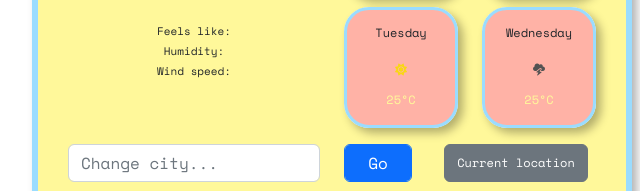
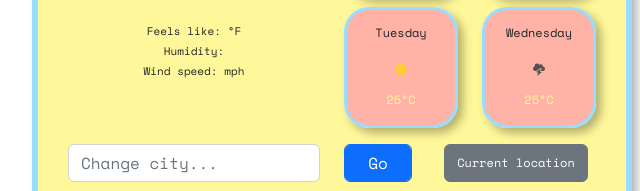
Before and after one commit to codebambina/weather-app, a plain HTML site: page index.html in a window 1280 px wide. Both pictures are taken after a click on the element "°F". Shown: the part 247-438 px from the top of the page, 308-948 px from the left. Drawn offline with nearby package versions, Linux system fonts and the light colour scheme; no server answers.

Commit message:
fixing bug to change wind speed and "feels like" units to m/s and mph

```diff
--- a/index.html
+++ b/index.html
@@ -84,9 +84,9 @@
 
       <img id="mainIcon" src ="" />
  <ul>
-    <li>Feels like: <span id="feelsLike"></span></li>
+    <li>Feels like: <span id="feelsLike"></span><span id="unitsDegrees">°C</span></span></li>
     <li>Humidity: <span id="humidity"></span></li>
-  <li>Wind speed: <span id="wind"></span></li>
+  <li>Wind speed: <span id="wind"></span><span id="unitsSpeed">km/h</span></li>
 
   </ul>
 </div>
--- a/script.js
+++ b/script.js
@@ -27,13 +27,13 @@ function getTemperature(response) {
   document.querySelector("h1").innerHTML = response.data.name;
   document.querySelector("#feelsLike").innerHTML = `${Math.round(
     response.data.main.feels_like
-  )}°C`;
+  )}`;
   document.querySelector(
     "#humidity"
   ).innerHTML = `${response.data.main.humidity}%`;
   document.querySelector("#wind").innerHTML = `${Math.round(
     response.data.wind.speed
-  )} km/h`;
+  )}`;
   document.querySelector("#description").innerHTML =
     response.data.weather[0].description;
   let iconNum = response.data.weather[0].icon;
@@ -77,6 +77,8 @@ function currentLocation() {
 function convertToF() {
   document.getElementById("fahrenheit").style.color = "#9adcff ";
   document.getElementById("celsius").style.color = "#ff8aae";
+  document.querySelector("#unitsDegrees").innerHTML = "°F";
+  document.querySelector("#unitsSpeed").innerHTML = "mph";
   let units = "imperial";
   let cityF = document.querySelector("h1").innerHTML;
   let apiKey = "4eb5bd3fa558dedffa809dd06956430e";
@@ -87,6 +89,9 @@ function convertToF() {
 function convertToC() {
   document.getElementById("celsius").style.color = "#9adcff";
   document.getElementById("fahrenheit").style.color = "#ff8aae";
+  document.querySelector("#unitsDegrees").innerHTML = "°C";
+  document.querySelector("#unitsSpeed").innerHTML = "m/s";
+
   let units = "metric";
   let cityC = document.querySelector("h1").innerHTML;
   let apiKey = "4eb5bd3fa558dedffa809dd06956430e";
--- a/style.css
+++ b/style.css
@@ -129,3 +129,10 @@ a:active {
   color: #ff8aae;
   text-decoration: none;
 }
+#unitsDegrees {
+
+}
+
+#unitsSpeed {
+
+}
```
